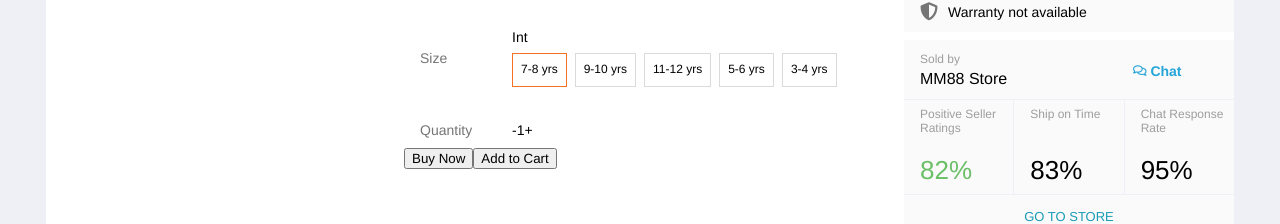
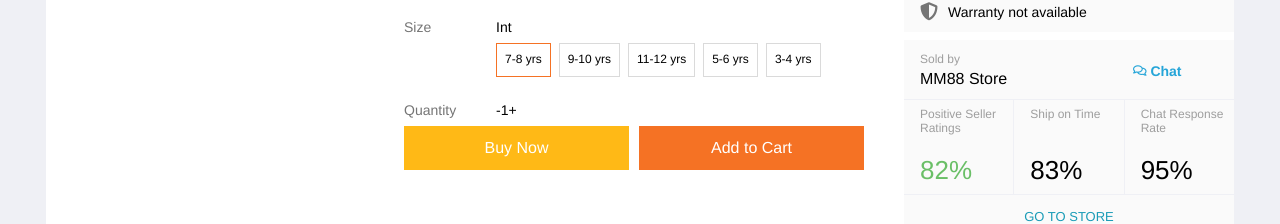
Before and after one commit to tomchoo46/shopping, a Vue app: page / in a window 1280 px wide. Shown: the part 438-662 px from the top of the page. Built offline with nearby package versions, Linux system fonts and the light colour scheme.

Commit message:
product buy and add to cart button

```diff
--- a/src/components/ProductDetail.vue
+++ b/src/components/ProductDetail.vue
@@ -59,8 +59,8 @@
       </div>
     </div>
     <div>
-      <button>Buy Now</button>
-      <button>Add to Cart</button>
+      <button class="btn btn-buy">Buy Now</button>
+      <button class="btn btn-add-cart">Add to Cart</button>
     </div>
   </div>
 </template>
@@ -154,4 +154,28 @@ export default {
   border-color: #f57224;
   cursor: pointer;
 }
+.btn{
+  width: 225px;
+  height: 44px;
+  margin-right: 10px;
+  margin-top: 8px;
+  text-align: center;
+  border: 0;
+  color: white;
+  font-size: 16px;
+  cursor: pointer;
+  transition: all .3s ease-out;
+}
+.btn-buy{
+  background-color: #ffb916;
+}
+.btn-buy:hover{
+  background-color: #e59b11;
+}
+.btn-add-cart{
+  background-color: #f57224;
+}
+.btn-add-cart:hover{
+  background-color: #d0611e;
+}
 </style>
--- a/src/components/ShippingInfo.vue
+++ b/src/components/ShippingInfo.vue
@@ -87,7 +87,7 @@ export default {
 };
 </script>
 
-<style>
+<style scoped>
 .shipping{
   width: 330px;
 }
```
